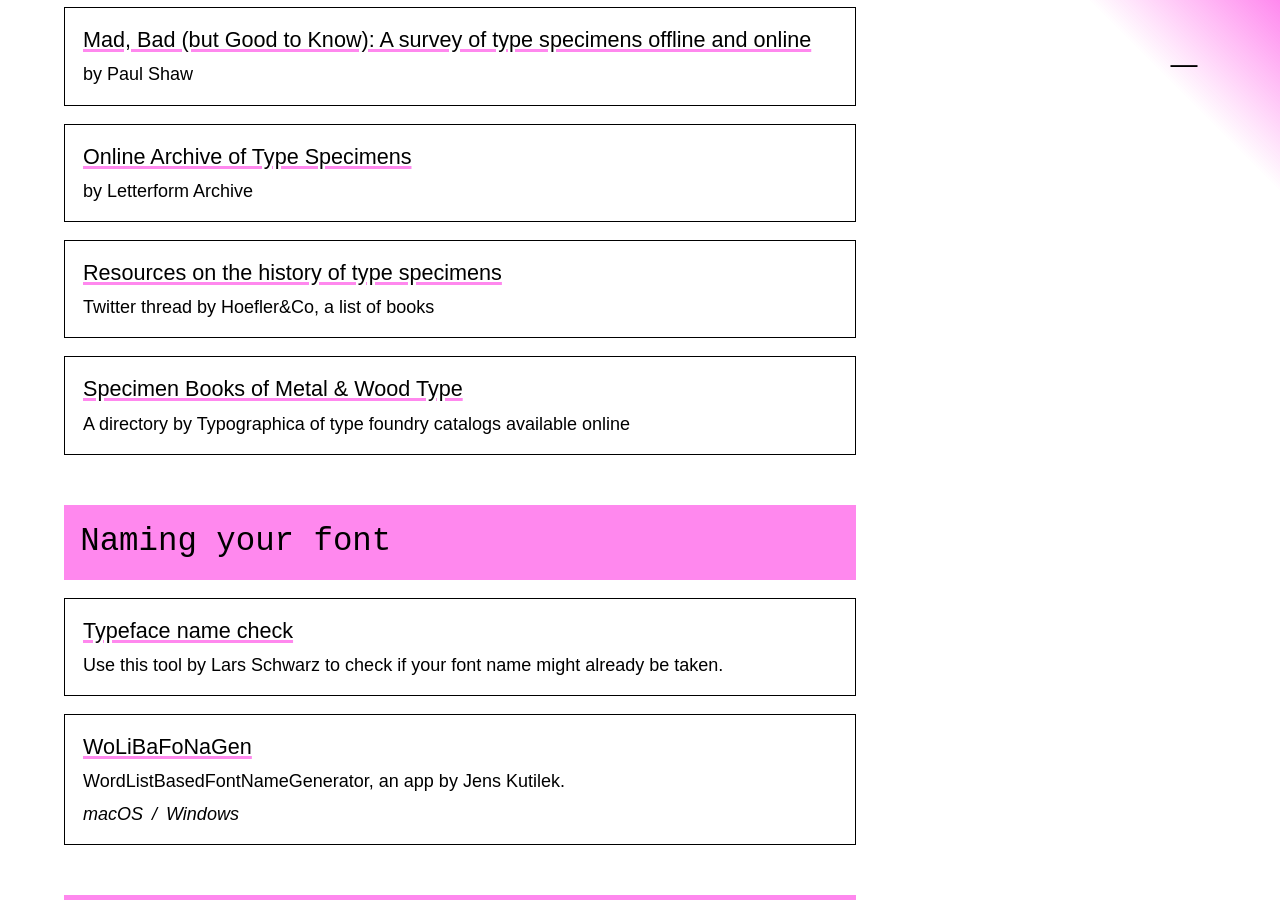
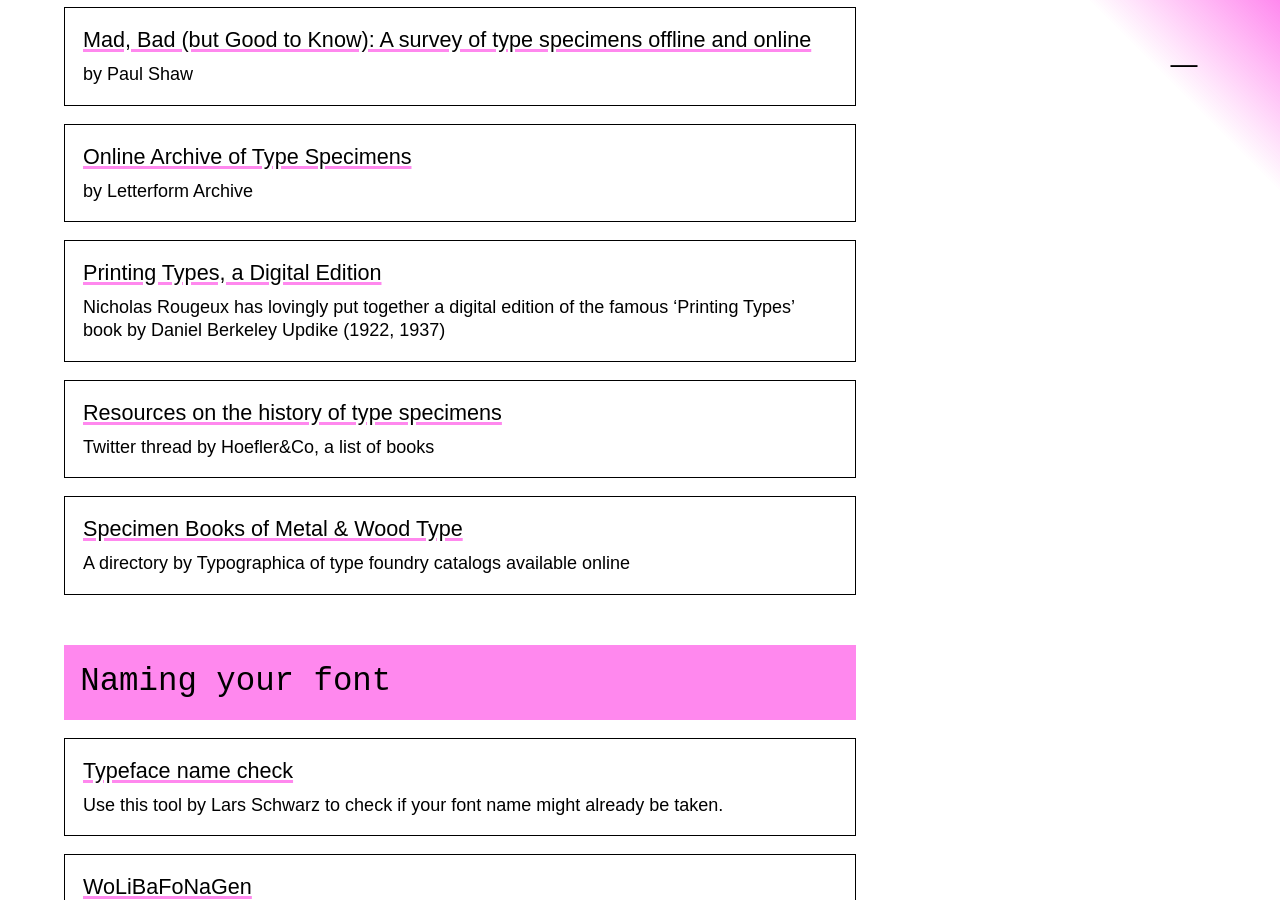
Before and after one commit to justinpenner/type-design-resources, a Jekyll site: the page built from index.md, in a window 1280 px wide and 900 px high, scrolled down 36118 px. Built offline with Jekyll 4.4.1, drawn with Linux system fonts in a browser that asks for light colours; some web fonts are replaced.

Commit message:
Add resource for 'Printing Types' digital edition
Added a new resource for 'Printing Types' digital edition.

```diff
--- a/_data/data.yaml
+++ b/_data/data.yaml
@@ -1017,6 +1017,9 @@
         - name: Resources on the history of type specimens
           url: https://twitter.com/HoeflerCo/status/1304801378628513792
           description: Twitter thread by Hoefler&Co, a list of books
+        - name: Printing Types, a Digital Edition
+          url: https://www.c82.net/printing-types/
+          description: Nicholas Rougeux has lovingly put together a digital edition of the famous 'Printing Types' book by Daniel Berkeley Updike (1922, 1937)
   - name: Naming your font
     items:
     - name: Typeface name check
```
